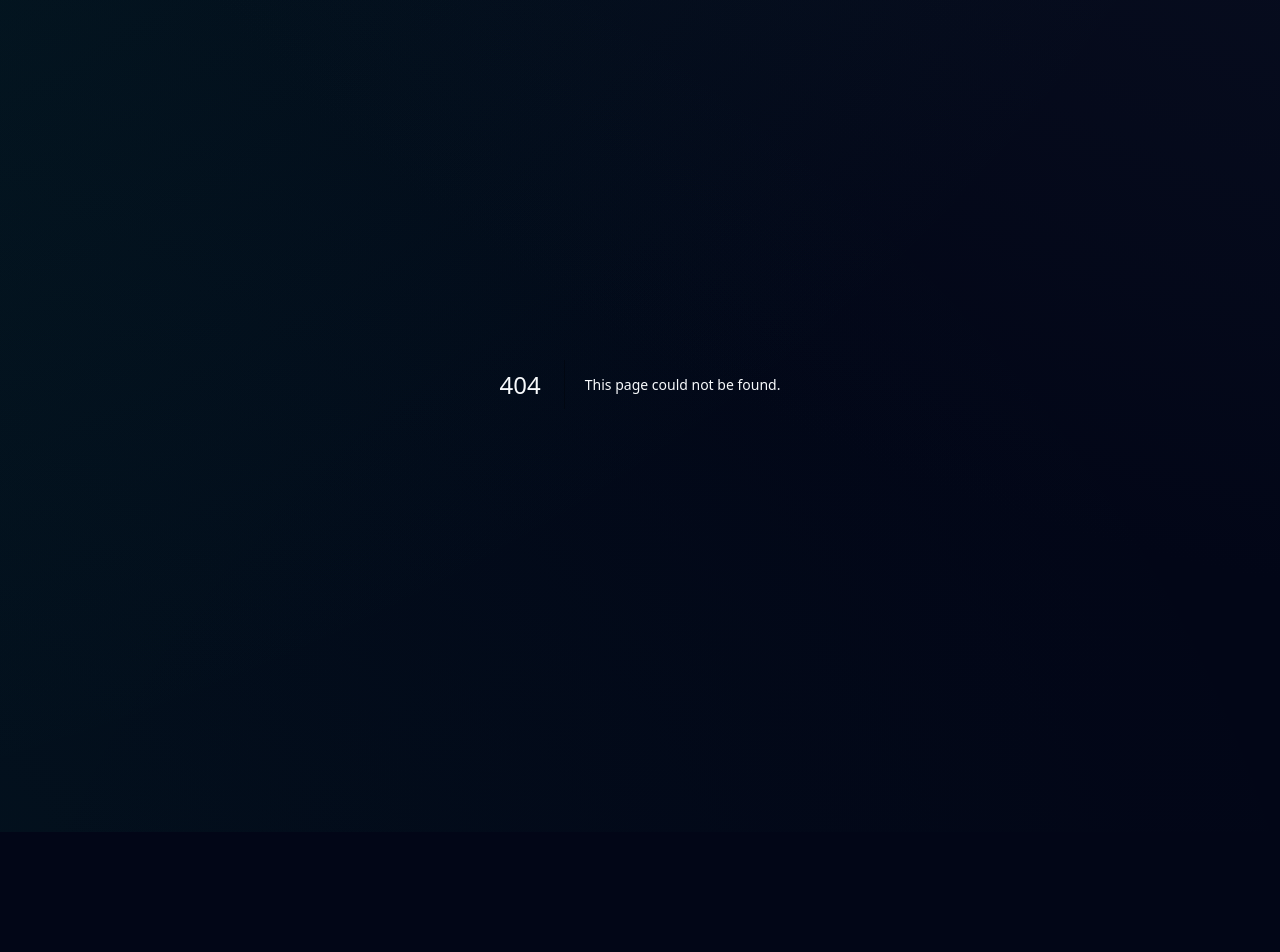
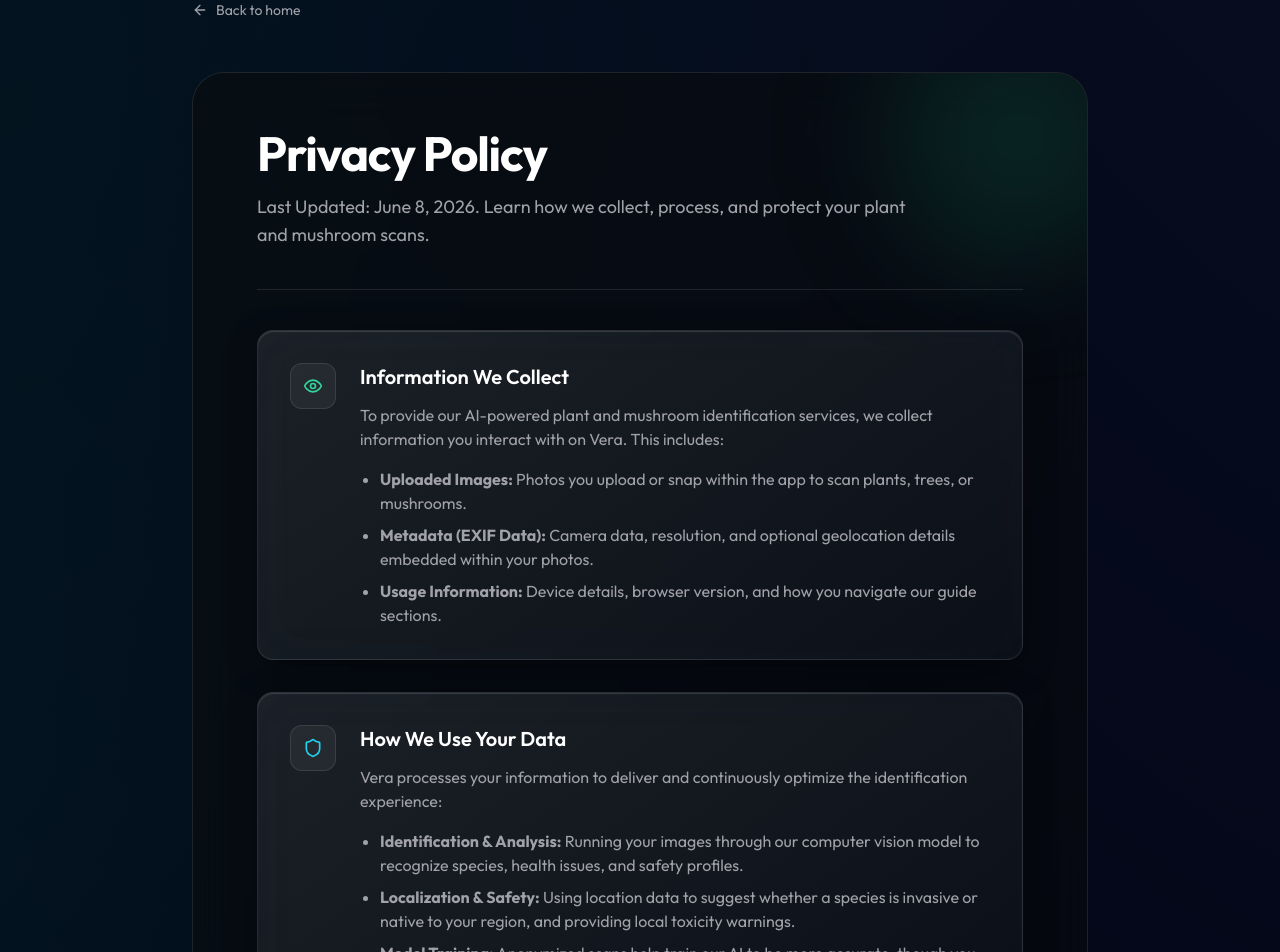
Before and after one commit to Charles-CS/Vera, a Next.js app: page /privacy in a window 1280 px wide. Before the commit this address had no page. Shown: the part 100-1052 px from the top of the page. Before the commit the page ends 932 px from the top, so only its background shows below. Built offline with nearby package versions, Linux system fonts and the light colour scheme.

Commit message:
feat: add privacy policy page to display data collection and security practices

```diff
--- /dev/null
+++ b/src/app/privacy/page.tsx
@@ -0,0 +1,168 @@
+"use client";
+
+import Link from "next/link";
+import { motion } from "framer-motion";
+import Footer from "@/components/Footer";
+import { Shield, Lock, Eye, FileText, ChevronRight, ArrowLeft } from "lucide-react";
+
+export default function PrivacyPage() {
+  const sections = [
+    {
+      icon: <Eye className="w-5 h-5 text-emerald-400" />,
+      title: "Information We Collect",
+      content: (
+        <div className="space-y-4 text-zinc-400">
+          <p>
+            To provide our AI-powered plant and mushroom identification services, we collect information you interact with on Vera. This includes:
+          </p>
+          <ul className="list-disc pl-5 space-y-2">
+            <li>
+              <strong>Uploaded Images:</strong> Photos you upload or snap within the app to scan plants, trees, or mushrooms.
+            </li>
+            <li>
+              <strong>Metadata (EXIF Data):</strong> Camera data, resolution, and optional geolocation details embedded within your photos.
+            </li>
+            <li>
+              <strong>Usage Information:</strong> Device details, browser version, and how you navigate our guide sections.
+            </li>
+          </ul>
+        </div>
+      ),
+    },
+    {
+      icon: <Shield className="w-5 h-5 text-cyan-400" />,
+      title: "How We Use Your Data",
+      content: (
+        <div className="space-y-4 text-zinc-400">
+          <p>
+            Vera processes your information to deliver and continuously optimize the identification experience:
+          </p>
+          <ul className="list-disc pl-5 space-y-2">
+            <li>
+              <strong>Identification & Analysis:</strong> Running your images through our computer vision model to recognize species, health issues, and safety profiles.
+            </li>
+            <li>
+              <strong>Localization & Safety:</strong> Using location data to suggest whether a species is invasive or native to your region, and providing local toxicity warnings.
+            </li>
+            <li>
+              <strong>Model Training:</strong> Anonymized scans help train our AI to be more accurate, though you can opt out of sharing your images for training in settings.
+            </li>
+          </ul>
+        </div>
+      ),
+    },
+    {
+      icon: <Lock className="w-5 h-5 text-emerald-400" />,
+      title: "Data Protection & Security",
+      content: (
+        <p className="text-zinc-400 leading-relaxed">
+          We take data security seriously. All uploads are encrypted in transit using SSL/TLS. Your images and metadata are processed securely and stored on isolated cloud servers with restricted access controls. We do not sell or monetize your images, location data, or personal details to any third-party advertisers.
+        </p>
+      ),
+    },
+    {
+      icon: <FileText className="w-5 h-5 text-cyan-400" />,
+      title: "Your Rights & Controls",
+      content: (
+        <div className="space-y-4 text-zinc-400">
+          <p>
+            You maintain full ownership and control over the photos you upload to Vera. You can:
+          </p>
+          <ul className="list-disc pl-5 space-y-2">
+            <li>Request the absolute erasure of your uploaded images and scanning history from our servers.</li>
+            <li>Opt out of metadata collection (such as precise geolocation tags) by stripping EXIF data before upload.</li>
+            <li>Disable the use of your scans for machine learning model optimization.</li>
+          </ul>
+          <p className="pt-2">
+            If you wish to submit a deletion request, please reach out via our{" "}
+            <Link href="/contact" className="text-emerald-400 hover:text-emerald-300 underline underline-offset-4">
+              contact form
+            </Link>{" "}
+            or email us at support@vera.ai.
+          </p>
+        </div>
+      ),
+    },
+  ];
+
+  return (
+    <div className="flex flex-col gap-12 pb-8">
+      {/* Back to Home Navigation */}
+      <div className="relative z-10 max-w-4xl mx-auto w-full pt-4">
+        <Link
+          href="/"
+          className="inline-flex items-center gap-2 text-zinc-400 hover:text-white transition-colors text-sm group"
+        >
+          <ArrowLeft className="w-4 h-4 transition-transform group-hover:-translate-x-1" />
+          Back to home
+        </Link>
+      </div>
+
+      <section className="relative overflow-hidden rounded-[2rem] border border-white/10 bg-neutral-950/50 backdrop-blur-xl px-6 py-14 md:px-12 lg:px-16 max-w-4xl mx-auto w-full">
+        {/* Glow Effects */}
+        <div className="absolute -top-16 right-[-60px] h-64 w-64 rounded-full bg-emerald-500/15 blur-3xl pointer-events-none" />
+        <div className="absolute -bottom-24 left-[-80px] h-72 w-72 rounded-full bg-cyan-400/10 blur-3xl pointer-events-none" />
+
+        <div className="relative z-10 space-y-10">
+          {/* Header */}
+          <div className="space-y-4 text-center md:text-left">
+            <motion.h1
+              initial={{ opacity: 0, y: 15 }}
+              animate={{ opacity: 1, y: 0 }}
+              transition={{ duration: 0.5 }}
+              className="text-4xl font-bold tracking-tight text-white md:text-5xl"
+            >
+              Privacy Policy
+            </motion.h1>
+            <motion.p
+              initial={{ opacity: 0, y: 15 }}
+              animate={{ opacity: 1, y: 0 }}
+              transition={{ duration: 0.5, delay: 0.1 }}
+              className="text-zinc-400 max-w-2xl text-base md:text-lg"
+            >
+              Last Updated: June 8, 2026. Learn how we collect, process, and protect your plant and mushroom scans.
+            </motion.p>
+          </div>
+
+          <hr className="border-white/10" />
+
+          {/* Content Sections */}
+          <div className="space-y-8">
+            {sections.map((section, idx) => (
+              <motion.div
+                key={idx}
+                initial={{ opacity: 0, y: 20 }}
+                animate={{ opacity: 1, y: 0 }}
+                transition={{ duration: 0.5, delay: 0.1 + idx * 0.08 }}
+                className="glass-panel glass-shine p-6 md:p-8 flex flex-col md:flex-row gap-6 items-start"
+              >
+                <div className="p-3 rounded-xl bg-white/5 border border-white/10 flex-shrink-0">
+                  {section.icon}
+                </div>
+                <div className="space-y-3 flex-grow">
+                  <h2 className="text-xl font-semibold text-white flex items-center gap-2">
+                    {section.title}
+                  </h2>
+                  <div className="text-zinc-300 leading-relaxed text-sm md:text-base">
+                    {section.content}
+                  </div>
+                </div>
+              </motion.div>
+            ))}
+          </div>
+
+          <motion.div
+            initial={{ opacity: 0 }}
+            animate={{ opacity: 1 }}
+            transition={{ duration: 0.5, delay: 0.5 }}
+            className="text-center pt-4 text-xs text-zinc-500"
+          >
+            If you have any questions regarding this policy, please contact our privacy compliance officer at privacy@vera.ai.
+          </motion.div>
+        </div>
+      </section>
+
+      <Footer />
+    </div>
+  );
+}
```
